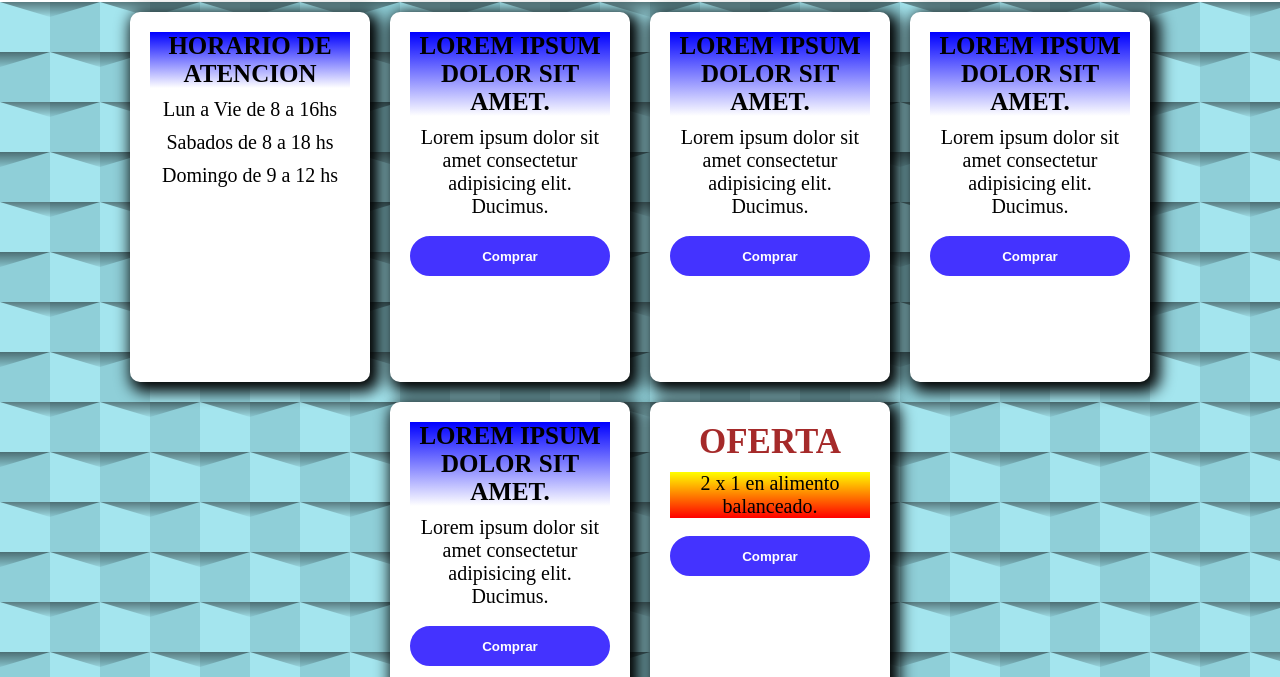
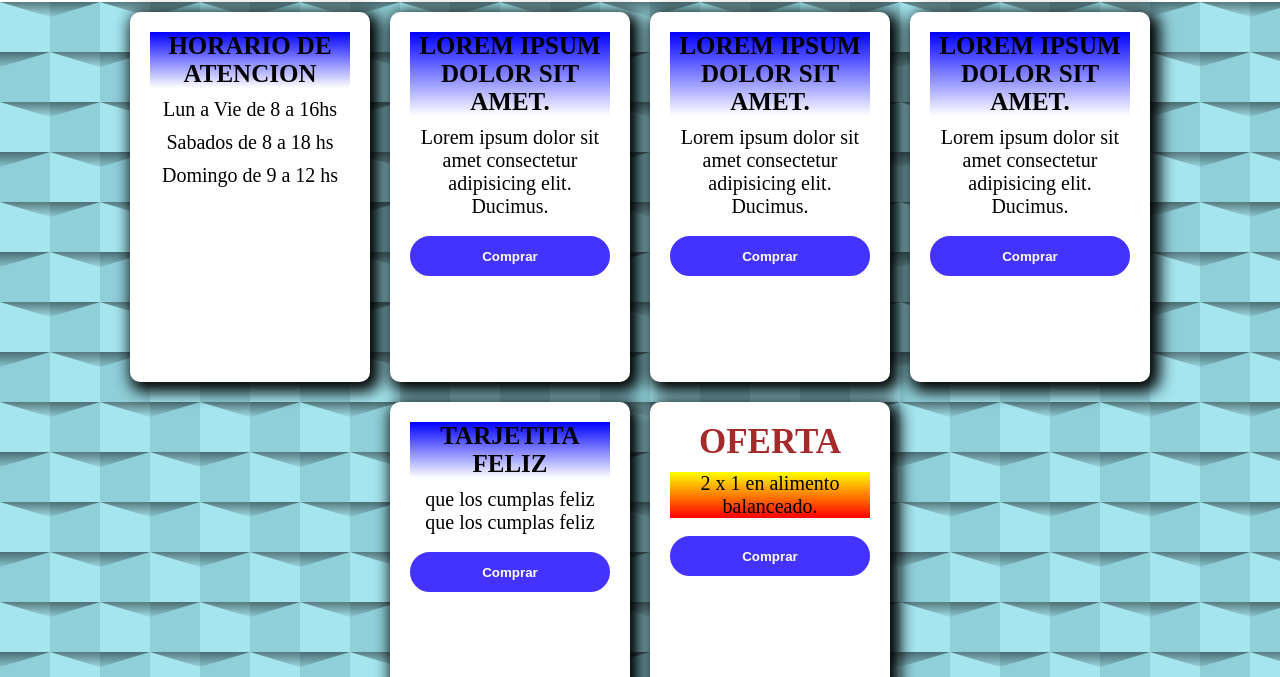
Before and after one commit to Alandique/WeLoveDoggies, a plain HTML site: page index.html in a window 1280 px wide. Shown: the part 123-800 px from the top of the page. Drawn offline with Linux system fonts and the light colour scheme.

Commit message:
tarjeta feliz

```diff
--- a/index.html
+++ b/index.html
@@ -53,8 +53,8 @@
             <button class="boton">Comprar</button>
         </div>
         <div class="tarjeta">
-            <h3 class="tarjeta__titulo">Lorem ipsum dolor sit amet.</h3>
-            <p>Lorem ipsum dolor sit amet consectetur adipisicing elit. Ducimus.</p>
+            <h3 class="tarjeta__titulo">tarjetita feliz</h3>
+            <p>que los cumplas feliz que los cumplas feliz</p>
             <img class="tarjeta__img" src="" alt="">
             <button class="boton">Comprar</button>
         </div>
```
